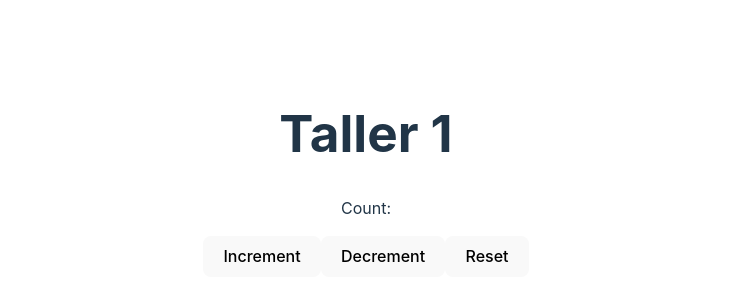
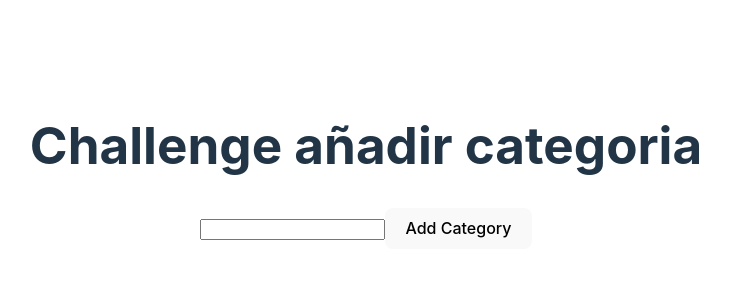
Before and after one commit to LuisaMaria21/Homeworks, a React (Vite) app in the folder ProyectoWeb/proyectoWeb/: page / in a window 1280 px wide. Shown: the part 226-526 px from the top of the page, without its empty margins (274-1004 px from the left). Built offline with nearby package versions, Linux system fonts and the light colour scheme.

Commit message:
Ch -04 :)

```diff
--- a/ProyectoWeb/proyectoWeb/src/App.jsx
+++ b/ProyectoWeb/proyectoWeb/src/App.jsx
@@ -8,7 +8,7 @@ function App() {
 
   return (
     <div>
-      <h1>Taller 1</h1>
+      <h1>Challenge añadir categoria</h1>
       <ComponentApp/>
 
     </div>
--- a/ProyectoWeb/proyectoWeb/src/ComponentApp.jsx
+++ b/ProyectoWeb/proyectoWeb/src/ComponentApp.jsx
@@ -1,17 +1,32 @@
-import React from 'react';
-import useCounter from './useCounter';
+import { useState } from "react";
+
 
 function ComponentApp() {
-  const { count, increment, decrement, reset } = useCounter();
+  const [category, setCategory] = useState('')
+  const [categories, setCategories] = useState([])
+
+  const handleInputChange = (event) => {
+    setCategory(event.target.value);
+  };
+
+  const handleAddCategory = () => {
+    if (category) {
+      setCategories([...categories, category]);
+      setCategory('');
+    }
+  };
 
   return (
-      <div>
-          <p>Count: {count}</p>
-          <button onClick={increment}>Increment</button>
-          <button onClick={decrement}>Decrement</button>
-          <button onClick={reset}>Reset</button>
-      </div>
-  );
+    <div>
+      <input type="text" value={category} onChange={handleInputChange} />
+      <button onClick={handleAddCategory}>Add Category</button>
+      <ul>
+        {categories.map((category, index) => (
+          <li key={index}>{category}</li>
+        ))}
+      </ul>
+    </div>
+  )
 }
 
 export default ComponentApp;
```
